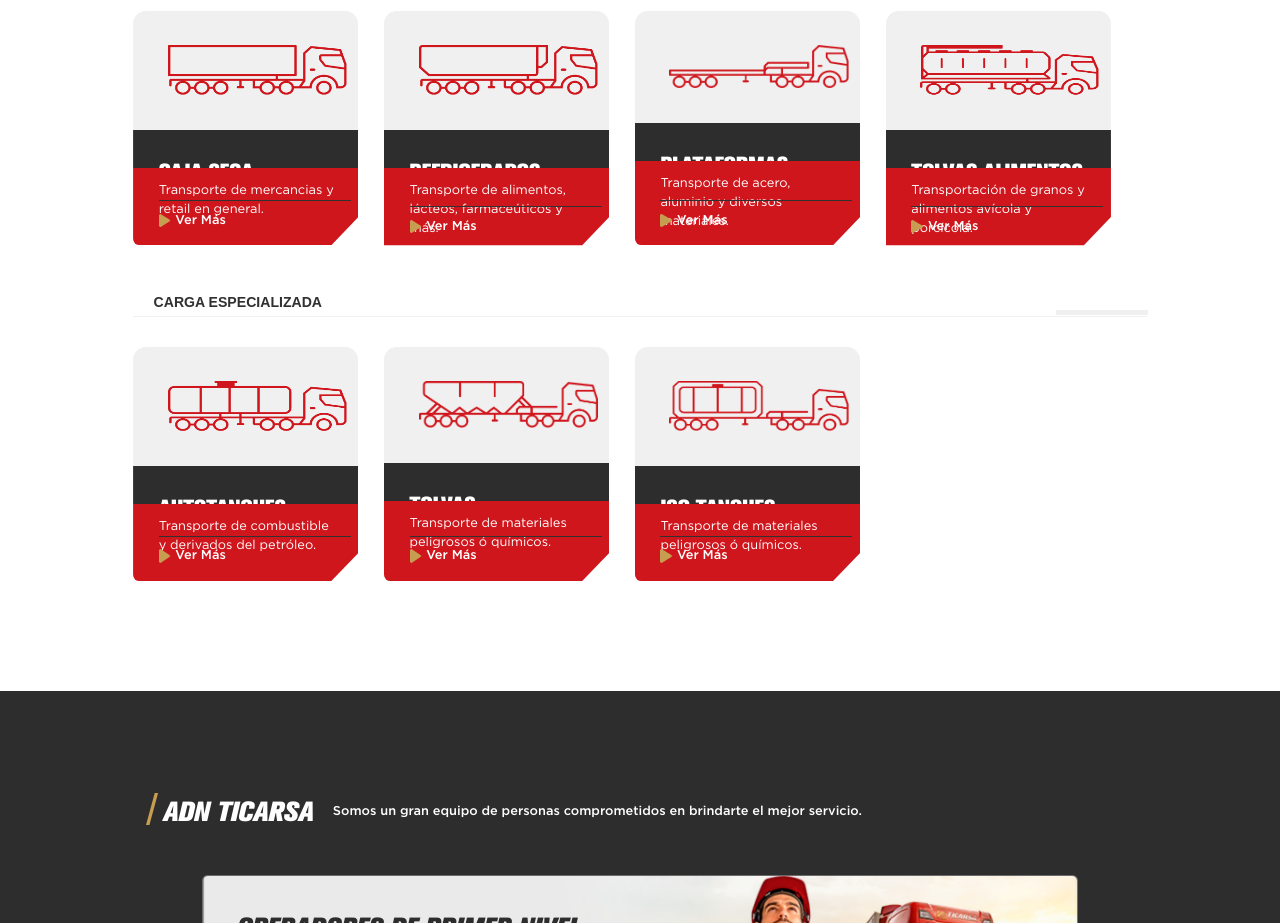
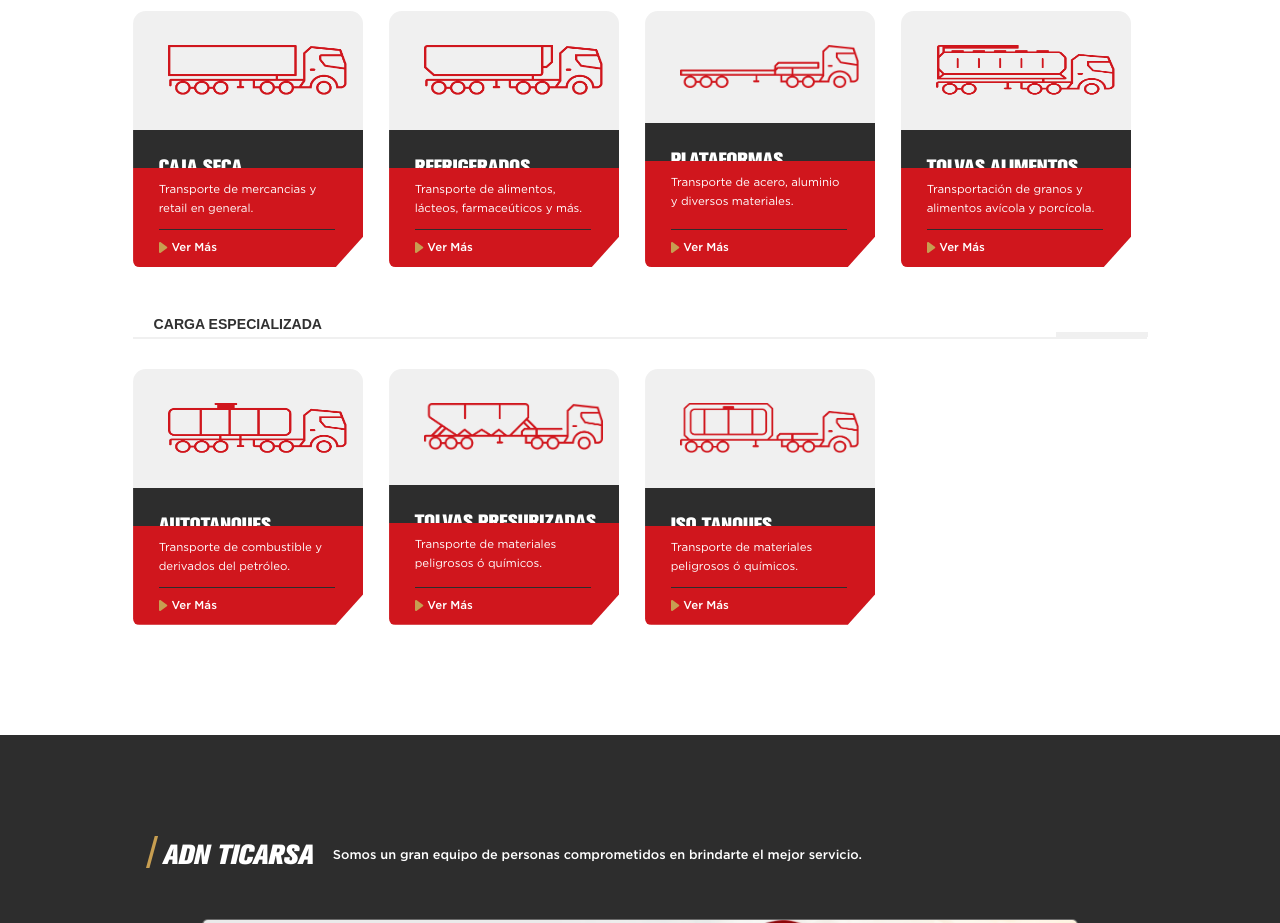
Before and after one commit to MystMefisto/ticarsa2, a plain HTML site: page index.html in a window 1280 px wide. Shown: the part 809-1732 px from the top of the page. Drawn offline with Linux system fonts and the light colour scheme; a web font is replaced by a local one.

Commit message:
fixing service-container styles

```diff
--- a/style.css
+++ b/style.css
@@ -506,8 +506,8 @@ a,
     display: flex;
     flex-direction: column;
     background-color: var(--color-gray);
-    width: 17.6vw;
-    height: 18.3vw;
+    width: 18vw;
+    height: 20vw;
     clip-path: polygon(0 0, 100% 0, 100% 88%, 88% 100%, 0 100%);
     border-radius: 1vw;
 }
@@ -519,7 +519,7 @@ a,
 
 .service-title {
     font-family: 'akzidenzGroteskExtra';
-    font-size: 1.7vw;
+    font-size: 1.5vw;
     padding-left: 2vw;
     height: 3vw;
     background-color: var(--color-strong-gray);
@@ -535,31 +535,31 @@ a,
 }
 
 .service-description p {
-    width: 90%;
+    width: 85%;
     line-height: 1.5vw;
-    font-size: 1vw;
+    font-size: .9vw;
     font-weight: 400;
 }
 
 .service-container a::before {
     content: "";
     position: absolute;
-    width: 15vw;
+    width: 13.8vw;
     height: .05vw;
-    background-color: var(--color-black);
-    top: -1vw;
+    background-color: var(--color-strong-gray);
+    bottom: 1.9vw;
 }
 
 .service-container a {
     display: flex;
     gap: .3vw;
     position: absolute;
-    bottom: 1.3vw;
+    bottom: 1vw;
+    font-size: .9vw;
 }
 
 .service-description img {
-    width: 1vw;
-    height: 1.2vw;
+    height: 1vw;
 }
 
 .service-icon {
```
